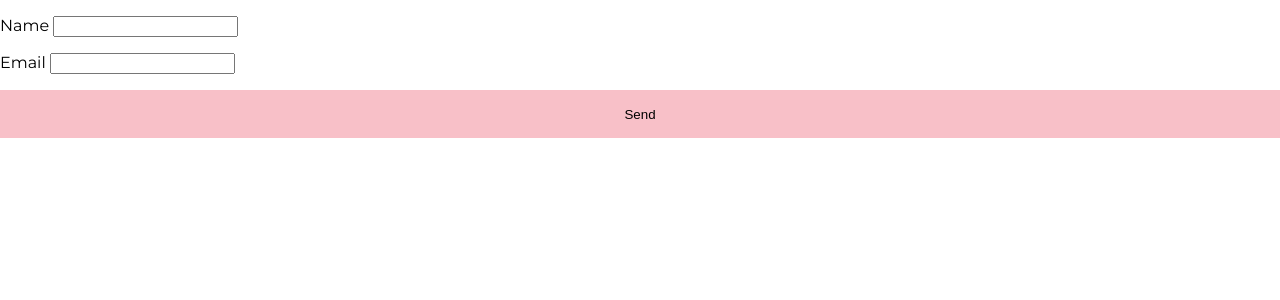
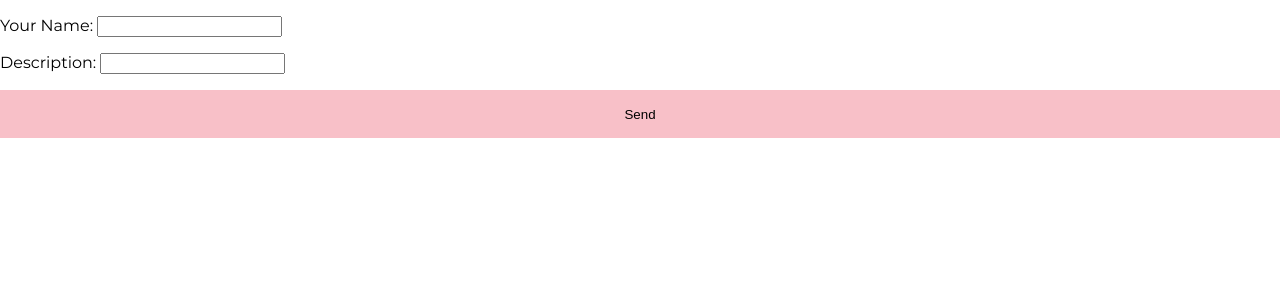
Before and after one commit to dreazz/helloWork, a React (Create React App) app: page /jobPost in a window 1280 px wide. Shown: the top 300 px of the page. Built offline with nearby package versions, Linux system fonts and the light colour scheme.

Commit message:
change form beacuse the old one didn't work

```diff
--- a/src/components/form/Form.js
+++ b/src/components/form/Form.js
@@ -1,21 +1,47 @@
 import React, { Component } from 'react'
+const encode = (data) => {
+  return Object.keys(data)
+      .map(key => encodeURIComponent(key) + "=" + encodeURIComponent(data[key]))
+      .join("&");
+}
 
 export default class Form extends Component {
+  state={
+    name:"",
+    description:"",
+  }
+
+  handleSubmit = e => {
+    fetch("/", {
+      method: "POST",
+      headers: { "Content-Type": "application/x-www-form-urlencoded" },
+      body: encode({ "form-name": "contact", ...this.state })
+    })
+      .then(() => alert("Success!"))
+      .catch(error => alert(error));
+
+    e.preventDefault();
+  };
+
+  handleChange = e => this.setState({ [e.target.name]: e.target.value });
   render() {
-    return (
-      <div>
-        <form name="contact" netlify>
+    const { name, description } = this.state;
+      return (
+        <form onSubmit={this.handleSubmit}>
           <p>
-            <label>Name <input type="text" name="name" /></label>
+            <label>
+              Your Name: <input type="text" name="name" value={name} onChange={this.handleChange} />
+            </label>
           </p>
           <p>
-            <label>Email <input type="email" name="email" /></label>
+            <label>
+              Description: <input type="text" name="description" value={description} onChange={this.handleChange} />
+            </label>
           </p>
           <p>
             <button type="submit">Send</button>
           </p>
         </form>
-      </div>
-    )
+      );
   }
 }
```
